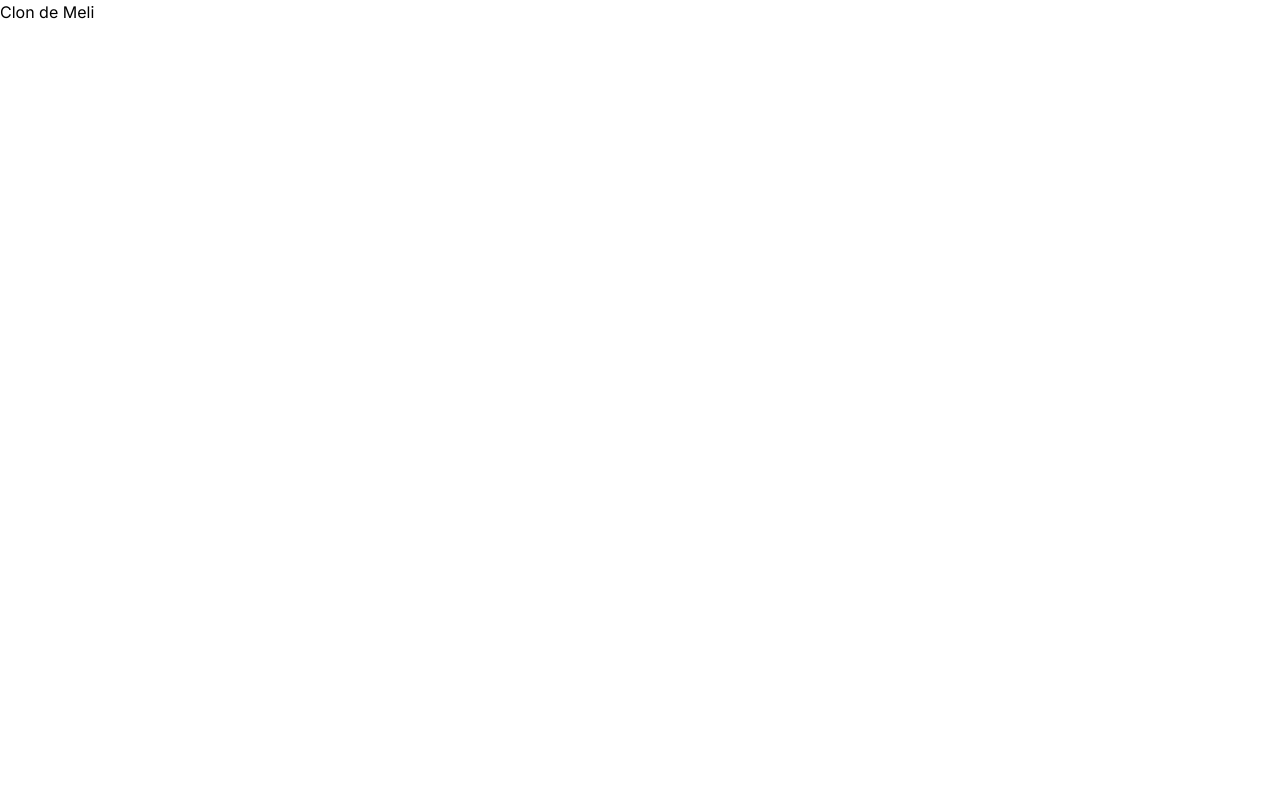
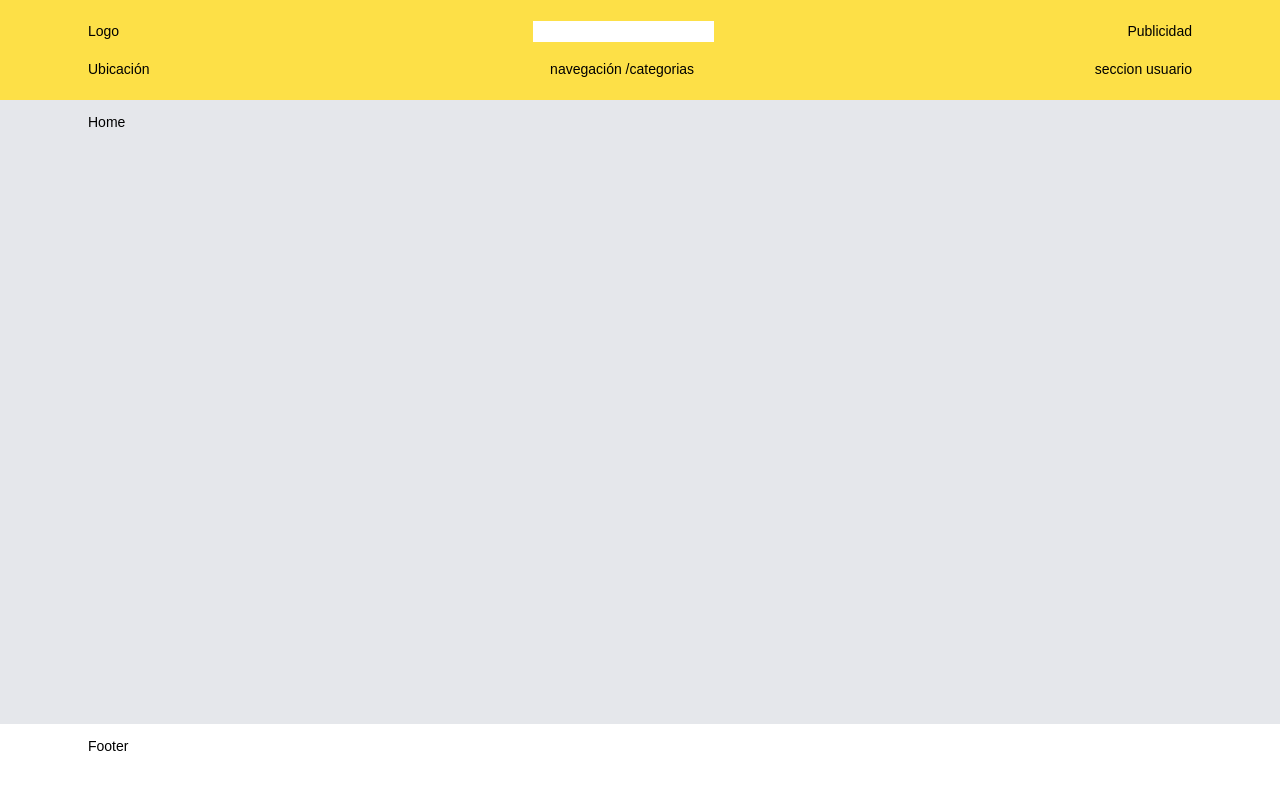
Before and after one commit to No-Country/s9-11-t-next-express, a Next.js app in the folder frontend/: page / in a window 1280 px wide. Shown: the top 790 px of the page. Built offline with nearby package versions, Linux system fonts and the light colour scheme.

Commit message:
F/manuel:initial layout

```diff
--- /dev/null
+++ b/frontend/src/app/common/components/Footer.tsx
@@ -0,0 +1,12 @@
+export default function Navbar() {
+    return (
+        <footer className="min-h-[100px]">
+            <div className="container">
+                <div className="px-2 py-3">
+                    <h1>Footer</h1>
+                </div>
+            </div>
+        </footer>
+
+    )
+}
--- /dev/null
+++ b/frontend/src/app/common/components/Header.tsx
@@ -0,0 +1,11 @@
+import Navbar from "./Navbar";
+
+
+export default function Header() {
+    return (
+        <header className="bg-yellow-300">
+            <Navbar />
+        </header>
+
+    )
+}
--- a/frontend/src/app/common/components/Navbar.tsx
+++ b/frontend/src/app/common/components/Navbar.tsx
@@ -1,5 +1,37 @@
 export default function Navbar() {
     return (
-        <h1>NavBar</h1>
+        <nav className="bg-yellow-300 h-[100px]">
+            <div className="container h-full">
+                <div className="grid px-2 py-3 grid-row-2 gap-x-2 h-full">
+                    <div className="flex w-full justify-between items-center">
+                        <div>
+                            Logo
+                        </div>
+                        <div>
+                            <input type="text" />
+                        </div>
+                        <div>
+                            Publicidad
+                        </div>
+                    </div>
+
+                    <div className="flex w-full justify-between items-center">
+                        <div>
+                            Ubicación
+                        </div>
+                        <div>
+                            navegación /categorias
+                        </div>
+                        <div>
+                            seccion usuario
+                        </div>
+                    </div>
+
+                </div>
+
+
+            </div>
+        </nav>
+
     )
 }
--- a/frontend/src/app/globals.css
+++ b/frontend/src/app/globals.css
@@ -1,3 +1,9 @@
 @tailwind base;
 @tailwind components;
 @tailwind utilities;
+@import url('https://fonts.googleapis.com/css2?family=Montserrat:ital,wght@0,200;0,400;0,500;1,100&display=swap');
+
+body {
+    font-family: 'Montserrat', sans-serif;
+    font-size: 14px;
+}
--- a/frontend/src/app/layout.tsx
+++ b/frontend/src/app/layout.tsx
@@ -1,7 +1,6 @@
 import './globals.css'
-import { Inter } from 'next/font/google'
-
-const inter = Inter({ subsets: ['latin'] })
+import Header from './common/components/Header'
+import Footer from './common/components/Footer'
 
 export const metadata = {
   title: 'Mercado Libre',
@@ -15,8 +14,12 @@ export default function RootLayout({
 }) {
   return (
     <html lang="es">
-      <body className={inter.className}>
-        {children}
+      <body className='flex flex-col justify-between min-h-screen'>
+        <div>
+          <Header />
+          {children}
+        </div>
+        <Footer />
       </body>
     </html>
   )
--- a/frontend/src/app/page.tsx
+++ b/frontend/src/app/page.tsx
@@ -1,7 +1,11 @@
 export default function Home() {
   return (
-    <main >
-      <h1>Clon de Meli</h1>
+    <main className="min-h-[78vh] bg-gray-200">
+      <div className="container">
+        <div className="px-2 py-3">
+          <h1>Home</h1>
+        </div>
+      </div>
     </main>
   )
 }
--- a/frontend/tailwind.config.js
+++ b/frontend/tailwind.config.js
@@ -6,6 +6,16 @@ module.exports = {
     './src/app/**/*.{js,ts,jsx,tsx,mdx}',
   ],
   theme: {
+    container: {
+      center: true,
+      padding: {
+        DEFAULT: '1rem',
+        sm: '2rem',
+        lg: '4rem',
+        xl: '5rem',
+        '2xl': '6rem',
+      },
+    },
     extend: {
       backgroundImage: {
         'gradient-radial': 'radial-gradient(var(--tw-gradient-stops))',
```
